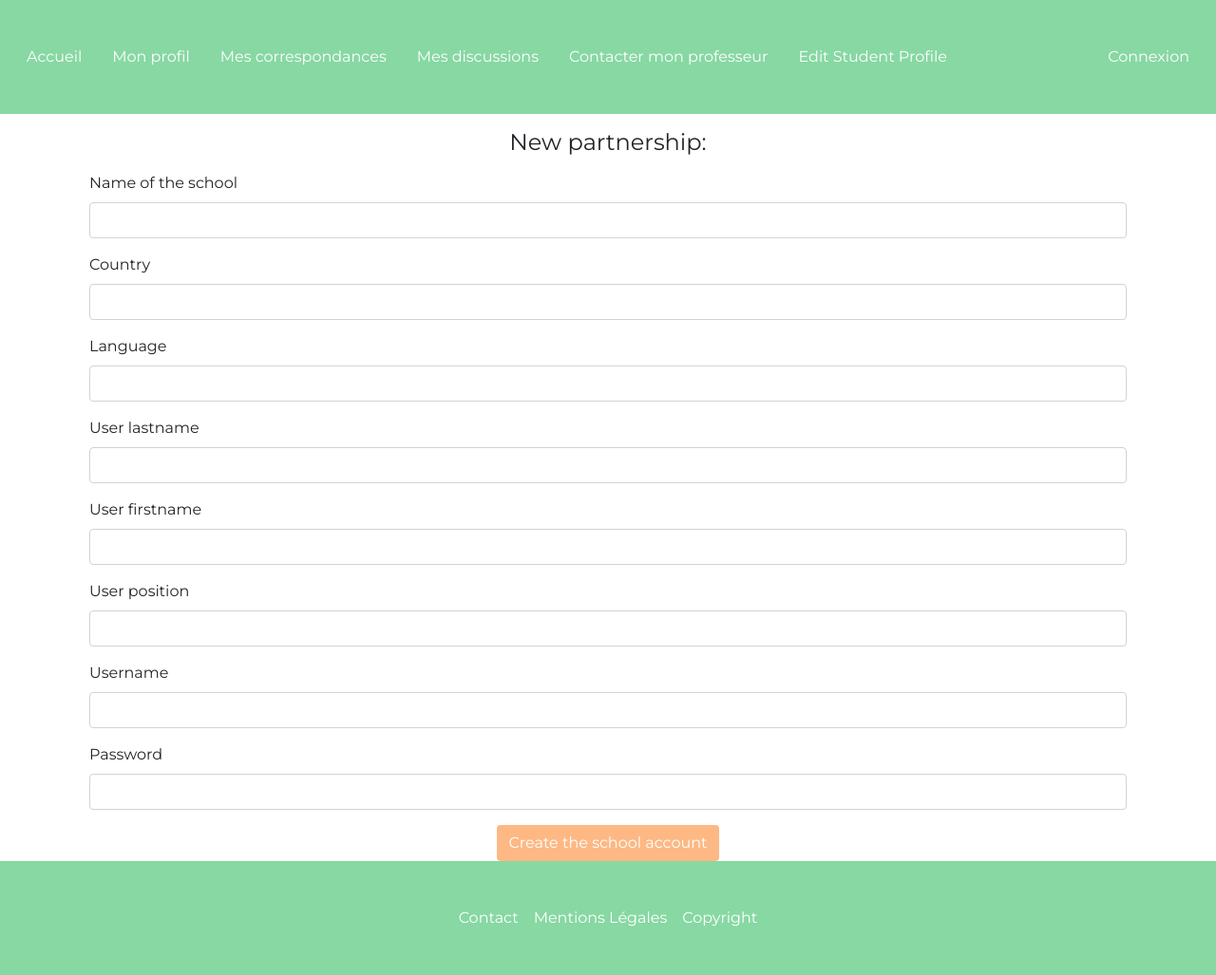
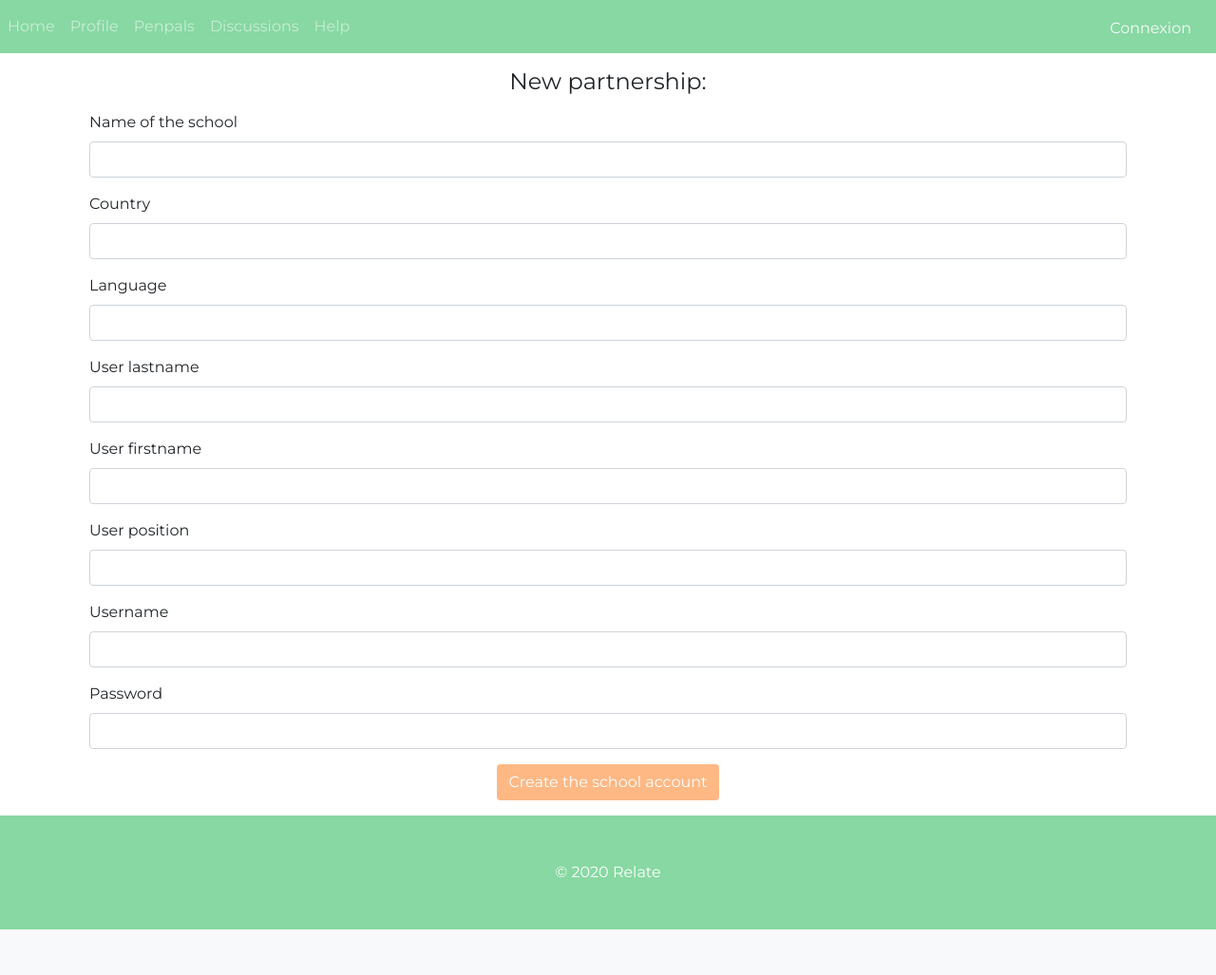
Before and after one commit to asmodee7/relate, a Symfony app: template templates/admin/create_school.html.twig in a window 1280 px wide. Shown: the whole page at 95% size. After the commit the page ends 979 px from the top, so only its background shows below. Run offline with Twig, Linux system fonts and the light colour scheme; the template is opened without the code that fills it, so the values that code supplies are empty; form fields are guessed from the names that the template uses; some libraries are stand-ins or nearby versions.

Commit message:
Fix: Beautiful and Responsive Navbar

```diff
--- /dev/null
+++ b/public/css/reset.css
@@ -0,0 +1,18 @@
+html, body, div, span, applet, object, iframe,
+h1, h2, h3, h4, h5, h6, p, blockquote, pre,
+a, abbr, acronym, address, big, cite, code,
+del, dfn, em, img, ins, kbd, q, s, samp,
+small, strike, strong, sub, sup, tt, var,
+b, u, i, center,
+dl, dt, dd, ol, ul, li,
+fieldset, form, label, legend,
+table, caption, tbody, tfoot, thead, tr, th, td,
+article, aside, canvas, details, embed,
+figure, figcaption, footer, header, hgroup,
+menu, nav, output, ruby, section, summary,
+time, mark, audio, video {
+    margin: 0;
+    padding: 0;
+    text-decoration: none;
+    list-style-type: none;
+}
--- a/public/css/style.css
+++ b/public/css/style.css
@@ -31,11 +31,12 @@ body
     min-height: 15vh;
 }
 
-.relate-nav a
-{
-    color: white;
+.log{
+    position: absolute;
+    z-index: 2;
+    top: 10px;
+    right: 10px;
 }
-
 /* ------------------------------------------- Body ------------------------------------------- */
 
 .relate-body
--- a/templates/admin/create_school.html.twig
+++ b/templates/admin/create_school.html.twig
@@ -20,7 +20,7 @@
 		{{ form_row(schoolForm.username )}}
 		{{ form_row(schoolForm.password )}}
 
-		<div class="text-center mt-2">
+		<div class="text-center my-3">
 			<button type="submit" class="btn btn-peche text-white text-center">Create the school account</button>
 		</div>
 
--- a/templates/base.html.twig
+++ b/templates/base.html.twig
@@ -10,56 +10,97 @@
 		{% block stylesheets %}
 			<link rel="preconnect" href="https://fonts.gstatic.com">
 			<link href="https://fonts.googleapis.com/css2?family=Montserrat:wght@100;400;600&display=swap" rel="stylesheet">
-			<link rel="stylesheet" href="https://cdnjs.cloudflare.com/ajax/libs/font-awesome/5.15.1/css/all.min.css" integrity="sha512-+4zCK9k+qNFUR5X+cKL9EIR+ZOhtIloNl9GIKS57V1MyNsYpYcUrUeQc9vNfzsWfV28IaLL3i96P9sdNyeRssA==" crossorigin="anonymous" />
+			<link rel="stylesheet" href="https://cdnjs.cloudflare.com/ajax/libs/font-awesome/5.15.1/css/all.min.css" integrity="sha512-+4zCK9k+qNFUR5X+cKL9EIR+ZOhtIloNl9GIKS57V1MyNsYpYcUrUeQc9vNfzsWfV28IaLL3i96P9sdNyeRssA==" crossorigin="anonymous"/>
 			<link rel="stylesheet" href="{{ asset('css/style.css')}}">
+			<link rel="stylesheet" href="{{ asset('css/reset.css')}}">
 		{% endblock %}
 	</head>
 	<body>
 		<header>
-			<nav class="nav relate-nav bg-green row">
-				<div class="nav-left col-10 d-flex align-items-center justify-content-start">
-					<a class="nav-link" href="{{ path('homepage') }}">Accueil</a>
-					<a class="nav-link" href="#">Mon profil</a>
-					<a class="nav-link" href="#">Mes correspondances</a>
-					<a class="nav-link" href="#">Mes discussions</a>
-					<a class="nav-link" href="#">Contacter mon professeur</a>
-					<a class="nav-link" href="{{path('edit_student')}}">Edit Student Profile</a>
+			{# <nav class="navbar navbar-expand-lg navbar-dark bg-green">
+										<button class="navbar-toggler" type="button" data-toggle="collapse" data-target="#navbarNav" aria-controls="navbarNav" aria-expanded="false" aria-label="Toggle navigation">
+											<span class="navbar-toggler-icon text-white"></span>
+										</button>
+										<div class="collapse navbar-collapse" id="navbarNav">
+											<ul class="navbar-nav">
+												<li class="nav-item active">
+													<a class="nav-link text-light" href="{{ path('homepage') }}">Profile</a>
+												</li>
+												<li class="nav-item">
+													<a class="nav-link text-light" href="#">My penpals</a>
+												</li>
+												<li class="nav-item">
+													<a class="nav-link text-light" href="#">My discussions</a>
+												</li>
+												<li class="nav-item">
+													<a class="nav-link text-light" href="#">Contact my teacher</a>
+												</li>
+												{% if app.user %}
+													<li class="nav-item">
+														<a class="nav-link text-light" href="{{ path('logout') }}">Deconnexion</a>
+													</li>
+												{% else %}
+													<li class="nav-item">
+														<a class="nav-link" href="{{ path('login') }}">Connexion</a>
+													</li>
+												{% endif %}
+											</ul>
 										</div>
-				<div class="nav-right col-2 d-flex align-items-center justify-content-end">
+									</nav> #}
+			<nav class="navbar navbar-expand-sm navbar-dark bg-green">
+				<button class="navbar-toggler" type="button" data-toggle="collapse" data-target="#navbarsExample03" aria-controls="navbarsExample03" aria-expanded="false" aria-label="Toggle navigation">
+					<span class="navbar-toggler-icon"></span>
+				</button>
+
+				<div class="collapse navbar-collapse" id="navbarsExample03">
+					<ul class="navbar-nav mr-auto">
+						<li class="nav-item active">
+							<a class="nav-link" href="{{ path('homepage') }}">Home
+								<span class="sr-only">(current)</span>
+							</a>
+						</li>
+						<li class="nav-item">
+							<a class="nav-link" href="">Profile</a>
+						</li>
+						<li class="nav-item">
+							<a class="nav-link" href="#">Penpals</a>
+						</li>
+						<li class="nav-item">
+							<a class="nav-link" href="#">Discussions</a>
+						</li>
+						<li class="nav-item">
+							<a class="nav-link" href="#">Help</a>
+						</li>
+					</ul>
+				</div>
+				<div>
+					<ul>
 						{% if app.user %}
-						<a class="nav-link" href="{{ path('logout') }}">Deconnexion</a>
+							<li class="nav-item">
+								<a class="nav-link text-light log" href="{{ path('logout') }}">Deconnexion</a>
+							</li>
 						{% else %}
-						<a class="nav-link" href="{{ path('login') }}">Connexion</a>
+							<li class="nav-item">
+								<a class="nav-link text-light log" href="{{ path('login') }}">Connexion</a>
+							</li>
 						{% endif %}
-
+					</ul>
 				</div>
 			</nav>
 		</header>
-
+	</body>
+</html>
 <div class="container relate-body"> {% block body %}{% endblock %}
 	</div>
 
 	<footer class="row bg-green relate-nav">
-				<nav class="navbar navbar-expand-sm justify-content-center">
-
-					<ul class="navbar-nav">
-						<li class="nav-item">
-							<a class="nav-link" href="#">Contact</a>
-						</li>
-						<li class="nav-item">
-							<a class="nav-link" href="#">Mentions Légales</a>
-						</li>
-						<li class="nav-item">
-							<a class="nav-link" href="#">Copyright</a>
-						</li>
-					</ul>
-
-				</nav>
+		<p class="text-white d-flex justify-content-center align-items-center">
+			&copy; 2020 Relate</p>
 	</footer>
 
 	{% block javascripts %}
-				<script src="https://cdn.jsdelivr.net/npm/bootstrap@5.0.0-beta1/dist/js/bootstrap.bundle.min.js" integrity="sha384-ygbV9kiqUc6oa4msXn9868pTtWMgiQaeYH7/t7LECLbyPA2x65Kgf80OJFdroafW" crossorigin="anonymous"></script>
+		<script src="https://code.jquery.com/jquery-3.4.1.slim.min.js" integrity="sha384-J6qa4849blE2+poT4WnyKhv5vZF5SrPo0iEjwBvKU7imGFAV0wwj1yYfoRSJoZ+n" crossorigin="anonymous"></script>
+		<script src="https://cdn.jsdelivr.net/npm/popper.js@1.16.0/dist/umd/popper.min.js" integrity="sha384-Q6E9RHvbIyZFJoft+2mJbHaEWldlvI9IOYy5n3zV9zzTtmI3UksdQRVvoxMfooAo" crossorigin="anonymous"></script>
+		<script src="https://stackpath.bootstrapcdn.com/bootstrap/4.4.1/js/bootstrap.min.js" integrity="sha384-wfSDF2E50Y2D1uUdj0O3uMBJnjuUD4Ih7YwaYd1iqfktj0Uod8GCExl3Og8ifwB6" crossorigin="anonymous"></script>
 	{% endblock %}
-
-		</body>
-	</html>
+</body></html>
--- a/templates/school/create_teacher.html.twig
+++ b/templates/school/create_teacher.html.twig
@@ -23,7 +23,7 @@
         {# {{ form_row(newTeacherForm.id_school )}}
         {{ form_row(newTeacherForm.classrooms )}} #}
 
-		<div class="text-center mt-2">
+		<div class="text-center my-3">
 			<button type="submit" class="btn btn-peche text-white text-center">Create the Teacher account</button>
 		</div>
 
--- a/templates/student/edit.html.twig
+++ b/templates/student/edit.html.twig
@@ -20,7 +20,7 @@
 	{{ form_row(formEditStudent.other_hobbies, {'attr': {'placeholder': "Other Hobbies"}})}}
 	{{ form_row(formEditStudent.studentDuos, {'attr': {'placeholder': "My Student Duos"}})}}
 
-	<button type="submit" class="btn btn-success">Save changes</button>
+	<button type="submit" class="btn btn-success my-3">Save changes</button>
 
 	{{ form_end(formEditStudent)}}
 
--- a/templates/superadmin/create_admin.html.twig
+++ b/templates/superadmin/create_admin.html.twig
@@ -12,7 +12,7 @@
 		{{ form_row(adminForm.username, {'label': "Username"} )}}
 		{{ form_row(adminForm.password, {'label': "Password"} )}}
 
-		<div class="text-center mt-2">
+		<div class="text-center my-3">
 			<button type="submit" class="btn btn-peche text-white text-center">Create the Admin</button>
 		</div>
 
--- a/templates/teacher/assoc_classroom.html.twig
+++ b/templates/teacher/assoc_classroom.html.twig
@@ -82,7 +82,7 @@
 
 		</div>
 
-		<button type="submit" class="btn btn-peche text-white">Submit</button>
+		<button type="submit" class="btn btn-peche text-white my-3">Submit</button>
 
 	</form>
 
--- a/templates/teacher/create_classroom.html.twig
+++ b/templates/teacher/create_classroom.html.twig
@@ -13,7 +13,7 @@
 		{{ form_row(classroomForm.grade, {'label': "Grade"} )}}
 		{{ form_row(classroomForm.classroomName, {'label': "Classroom Name"} )}}
 
-		<div class="text-center mt-2">
+		<div class="text-center my-3">
 			<button type="submit" class="btn btn-peche text-white text-center">Create the classroom</button>
 		</div>
 
--- a/templates/teacher/create_student.html.twig
+++ b/templates/teacher/create_student.html.twig
@@ -22,7 +22,7 @@
 		{{ form_row(studentForm.other_hobbies, {'label': "Others"} )}}
 		{{ form_row(studentForm.classrooms )}}
 
-		<div class="text-center mt-2">
+		<div class="text-center my-3">
 			<button type="submit" class="btn btn-peche text-white text-center">Create the student account</button>
 		</div>
 
```
Also changed, not shown: 1 other file. Lines whose indentation alone changed are shown as unchanged.
